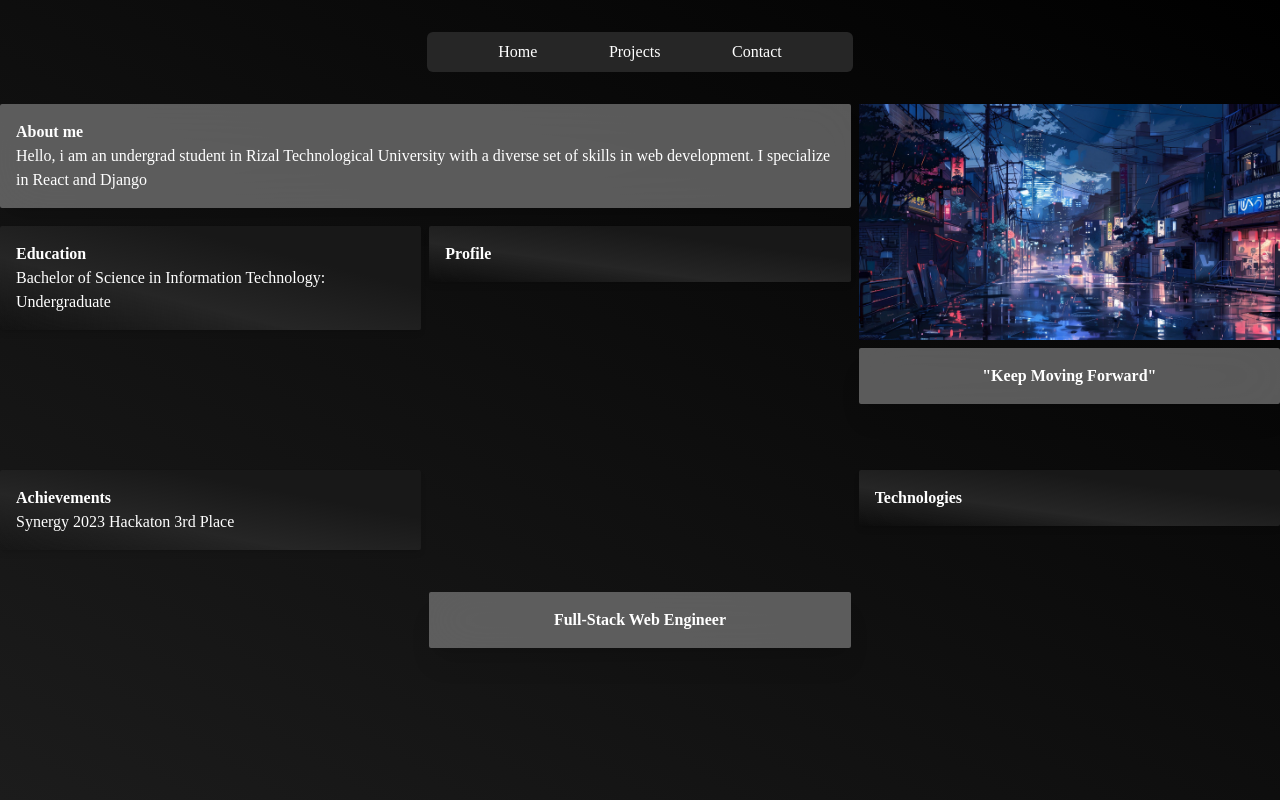
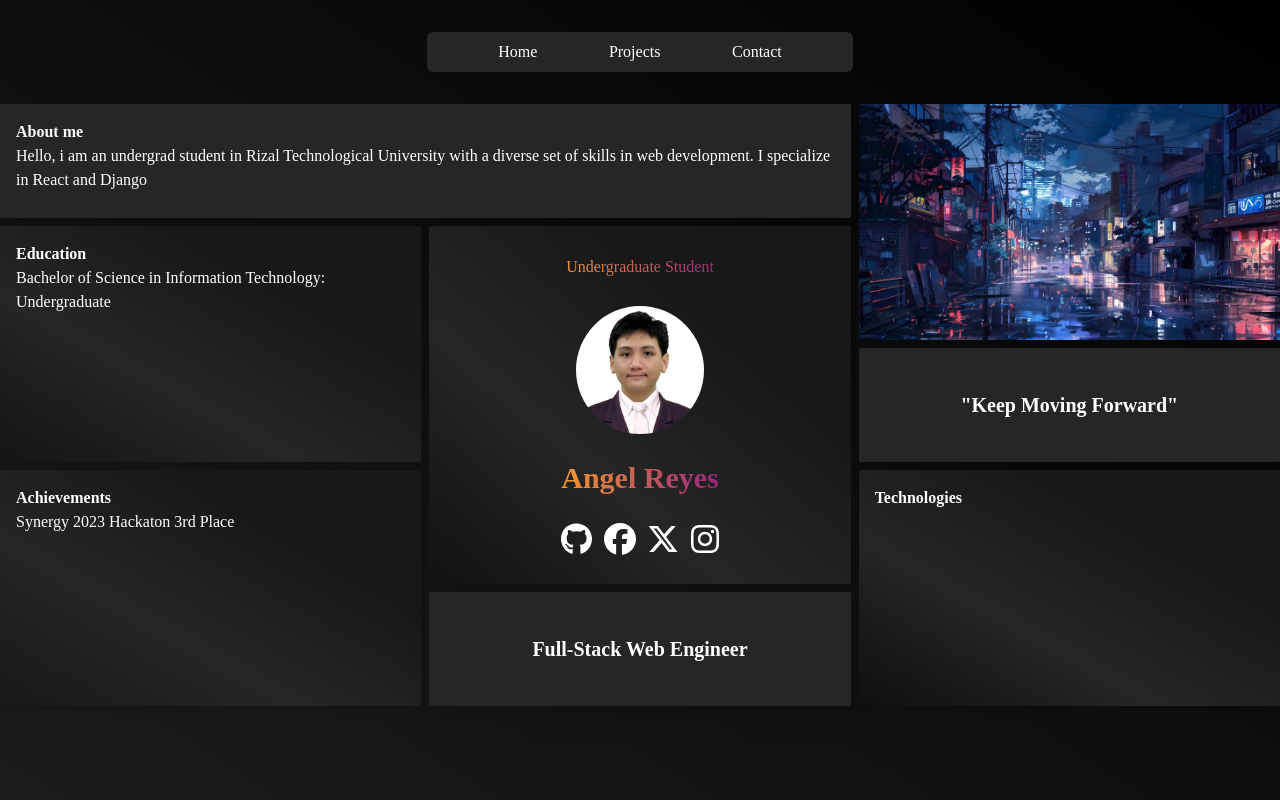
Before and after one commit to kkumber/Web-Portfolio, a React (Vite) app: page / in a window 1280 px wide. Built offline with nearby package versions, Linux system fonts and the light colour scheme; a web font is replaced by a local one.

Commit message:
designing

```diff
--- a/package.json
+++ b/package.json
@@ -11,6 +11,8 @@
   },
   "dependencies": {
     "@fortawesome/fontawesome-svg-core": "^6.7.2",
+    "@fortawesome/free-brands-svg-icons": "^6.7.2",
+    "@fortawesome/free-regular-svg-icons": "^6.7.2",
     "@fortawesome/free-solid-svg-icons": "^6.7.2",
     "@fortawesome/react-fontawesome": "^0.2.2",
     "react": "^18.3.1",
--- a/src/Components/BlurEffectContainer.jsx
+++ b/src/Components/BlurEffectContainer.jsx
@@ -1,7 +1,7 @@
 const BlurEffectContainer = ({title, content, customClassName}) => {
     return (
-        <div className="relative bg-ContainerLinearGray shadow-xl bg-opacity-70 backdrop-blur-xl rounded-sm p-4">
-            <p className={customClassName}><b>{title}</b></p>
+        <div className={`${customClassName} relative bg-backgroundLinearLightGray shadow-xl backdrop-blur-xl rounded-sm p-4 w-full h-full`}>
+            <p><b>{title}</b></p>
             <p>{content}</p>
         </div>
      );
--- a/src/Components/GlassEffectContainer.jsx
+++ b/src/Components/GlassEffectContainer.jsx
@@ -1,7 +1,7 @@
 const GlassEffectContainer = ({title, content, customClassName}) => {
     return (
         <div className="bg-gradient-to-bl from-ContainerLinearDark from-30% via-backgroundLinearLightGray shadow-md
-        backdrop-blur-2xl border-borderColor p-4 text-white rounded-sm">
+        backdrop-blur-2xl border-borderColor p-4 text-white rounded-sm w-full h-full">
             <p className={customClassName}><b>{title} </b></p>
             <p>{content} </p>
         </div>
--- a/src/Components/ProfileContainer.jsx
+++ b/src/Components/ProfileContainer.jsx
@@ -0,0 +1,27 @@
+import { FontAwesomeIcon } from '@fortawesome/react-fontawesome';
+import { faGithub, faFacebook, faXTwitter, faInstagram } from '@fortawesome/free-brands-svg-icons'
+
+const ProfileContainer = () => {
+    return (
+        <div className="bg-gradient-to-bl from-ContainerLinearDark from-30% via-backgroundLinearLightGray shadow-md
+        backdrop-blur-2xl border-borderColor p-4 text-white rounded-sm w-full h-full justify-center items-center grid text-center">
+            <div className="">
+                <p className='bg-gradient-to-r from-TextLinearOrange to-TextLinearPurple bg bg-clip-text text-transparent'>Undergraduate Student</p>
+            </div>
+            <div className="w-32 m-auto">
+                <img src="/images/formal_picture.jpg" alt="Profile Picture" className="rounded-full" />
+            </div>
+            <div className="">
+                <b><span className='text-3xl bg-gradient-to-r from-TextLinearOrange to-TextLinearPurple bg bg-clip-text text-transparent'>Angel Reyes</span></b>
+            </div>
+            <div className="flex justify-between items-center">
+                <FontAwesomeIcon icon={faGithub} size='2xl' />
+                <FontAwesomeIcon icon={faFacebook} size='2xl' />
+                <FontAwesomeIcon icon={faXTwitter} size='2xl' />
+                <FontAwesomeIcon icon={faInstagram} size='2xl' />
+            </div>
+        </div>
+     );
+}
+
+export default ProfileContainer;
--- a/src/Pages/Home.jsx
+++ b/src/Pages/Home.jsx
@@ -1,5 +1,6 @@
 import GlassEffectContainer from "../Components/GlassEffectContainer";
 import BlurEffectContainer from "../Components/BlurEffectContainer";
+import ProfileContainer from "../Components/ProfileContainer";
 
 const Home = () => {
     return (
@@ -8,10 +9,10 @@ const Home = () => {
         <div className="col-start-1 col-end-3 row-start-1 row-end-2 "> <BlurEffectContainer title={'About me'} content={'Hello, i am an undergrad student in Rizal Technological University with a diverse set of skills in web development. I specialize in React and Django'}/> </div>
         <div className="col-start-1 col-end-2 row-start-2 row-end-4 "> <GlassEffectContainer title={'Education'} content={'Bachelor of Science in Information Technology: Undergraduate'}/> </div>
         <div className="col-start-1 col-end-2 row-start-4 row-end-6 "><GlassEffectContainer title={'Achievements'} content={'Synergy 2023 Hackaton 3rd Place'} /> </div>
-        <div className="col-start-2 col-end-3 row-start-2 row-end-5 "><GlassEffectContainer title={'Profile'}/> </div>
-        <div className="col-start-2 col-end-3 row-start-5 row-end-6 "><BlurEffectContainer title={'Full-Stack Web Engineer'} customClassName={'text-center'}/></div>
+        <div className="col-start-2 col-end-3 row-start-2 row-end-5 "> <ProfileContainer /> </div>
+        <div className="col-start-2 col-end-3 row-start-5 row-end-6 "><BlurEffectContainer title={'Full-Stack Web Engineer'} customClassName='text-center flex justify-center items-center text-xl' /></div>
         <div className="col-start-3 col-end-4 row-start-1 row-end-3 "><img src="/images/pic2.jpg" alt="Picture" /></div>
-        <div className="col-start-3 col-end-4 row-start-3 row-end-4 "><BlurEffectContainer title={'"Keep Moving Forward"'} customClassName={'text-center'}/> </div>
+        <div className="col-start-3 col-end-4 row-start-3 row-end-4 "><BlurEffectContainer title={'"Keep Moving Forward"'} customClassName='text-center flex justify-center items-center text-xl' /> </div>
         <div className="col-start-3 col-end-4 row-start-4 row-end-6 "><GlassEffectContainer title={'Technologies'} /></div>
     </div>
     );
```
Also changed, not shown: public/images/formal_picture.jpg (added), 1 other file (tests, documents, lock files or other folders).
